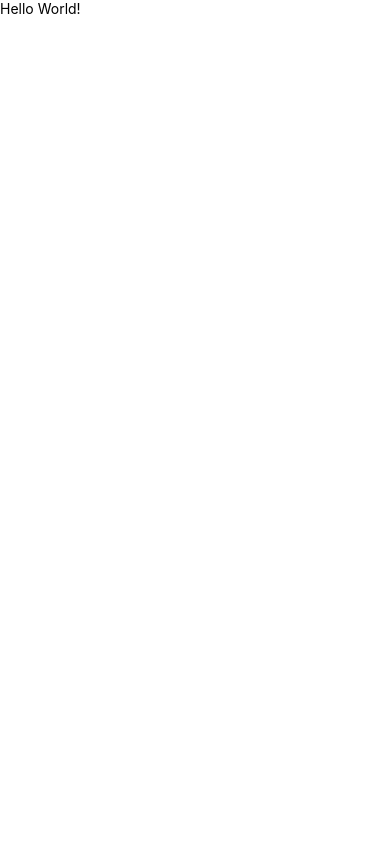
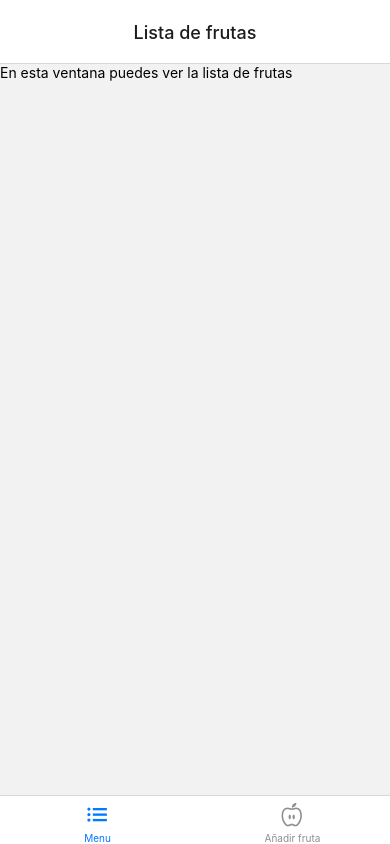
Before and after one commit to miguelferlez/reactnative-fruitsapp, a React Native app in the folder app/: screen /Menu in a window 390 px wide. Built offline with nearby package versions, Linux system fonts and the light colour scheme.

Commit message:
estructura src, tab, stacks y screens creados

```diff
--- a/app/App.js
+++ b/app/App.js
@@ -1,10 +1,12 @@
 import React from 'react';
-import {View,Text} from 'react-native';
-function App(){
-  return(
-    <View>
-      <Text>Hello World!</Text>
-    </View>
+import { View } from 'react-native';
+import BottomTabNavigator from './src/navigation/BottomTab';
+import { NavigationContainer } from '@react-navigation/native';
+function App() {
+  return (
+    <NavigationContainer>
+      <BottomTabNavigator />
+    </NavigationContainer>
   )
 }
 export default App;
--- a/app/package.json
+++ b/app/package.json
@@ -16,7 +16,8 @@
     "react": "17.0.2",
     "react-native": "0.66.4",
     "react-native-safe-area-context": "3.3.2",
-    "react-native-screens": "3.10.1"
+    "react-native-screens": "3.10.1",
+    "react-native-vector-icons": "9.0.0"
   },
   "devDependencies": {
     "@babel/core": "^7.12.9",
--- /dev/null
+++ b/app/src/containers/FruitListScreen.js
@@ -0,0 +1,10 @@
+import React from "react";
+import { View, Text } from "react-native";
+function fruitListScreen() {
+    return(
+        <View>
+            <Text>En esta ventana puedes ver la lista de frutas</Text>
+        </View>
+    );
+}
+export default fruitListScreen;
--- /dev/null
+++ b/app/src/containers/FruitNewScreen.js
@@ -0,0 +1,10 @@
+import React from "react";
+import { View, Text } from "react-native";
+function fruitNewScreen() {
+    return(
+        <View>
+            <Text>En esta ventana para añadir nuevas frutas</Text>
+        </View>
+    )
+}
+export default fruitNewScreen;
--- /dev/null
+++ b/app/src/navigation/BottomTab.js
@@ -0,0 +1,26 @@
+import React from 'react';
+import { createBottomTabNavigator } from '@react-navigation/bottom-tabs';
+import Ionicons from 'react-native-vector-icons/Ionicons';
+import fruitListStack from './FruitListStack';
+import fruitNewStack from './FruitNewStack';
+const Tab = createBottomTabNavigator();
+const BottomTabNavigator = () => {
+    return(
+        <Tab.Navigator screenOptions={({route}) => ({
+            tabBarIcon: ({color, size, focused}) => {
+                let iconName;
+                if(route.name === 'Menu') {
+                    iconName = focused ? 'list' : 'list-outline'
+                } else if (route.name === 'Añadir fruta') {
+                    iconName = focused ? 'nutrition' : 'nutrition-outline'
+                }
+                return <Ionicons name = {iconName} size={size} color={color}/>;
+            },
+
+        })}>
+            <Tab.Screen name="Menu" component={fruitListStack} options={{ headerShown: false }} />
+            <Tab.Screen name="Añadir fruta" component={fruitNewStack} options={{ headerShown: false }} />
+        </Tab.Navigator>
+    );
+}
+export default BottomTabNavigator;
--- /dev/null
+++ b/app/src/navigation/FruitListStack.js
@@ -0,0 +1,14 @@
+import React from 'react';
+import { createNativeStackNavigator } from '@react-navigation/native-stack';
+import fruitListScreen from '../containers/FruitListScreen';
+const Stack = createNativeStackNavigator();
+function fruitListStack() {
+    return (
+        <Stack.Navigator>
+            <Stack.Screen name="Lista de frutas" component={fruitListScreen} options={{
+                headerTitleAlign: 'center'
+            }}/>
+        </Stack.Navigator>
+    );
+}
+export default fruitListStack;
--- /dev/null
+++ b/app/src/navigation/FruitNewStack.js
@@ -0,0 +1,14 @@
+import React from "react";
+import { createNativeStackNavigator } from '@react-navigation/native-stack';
+import fruitNewScreen from "../containers/FruitNewScreen";
+const Stack = createNativeStackNavigator();
+function fruitNewStack() {
+    return(
+        <Stack.Navigator>
+            <Stack.Screen name="Añadir nueva fruta" component={fruitNewScreen} options={{
+                headerTitleAlign: 'center'
+            }}/>
+        </Stack.Navigator>
+    )
+}
+export default fruitNewStack;
--- /dev/null
+++ b/app/src/styles/Body.js
@@ -0,0 +1,6 @@
+import React from "react";
+import { StyleSheet } from "react-native";
+function body () {
+
+}
+export default body;
```
Also changed, not shown: app/src/containers/HelloWorld.js (added, +10 -0 lines), 2 other files (tests, documents, lock files or other folders).
